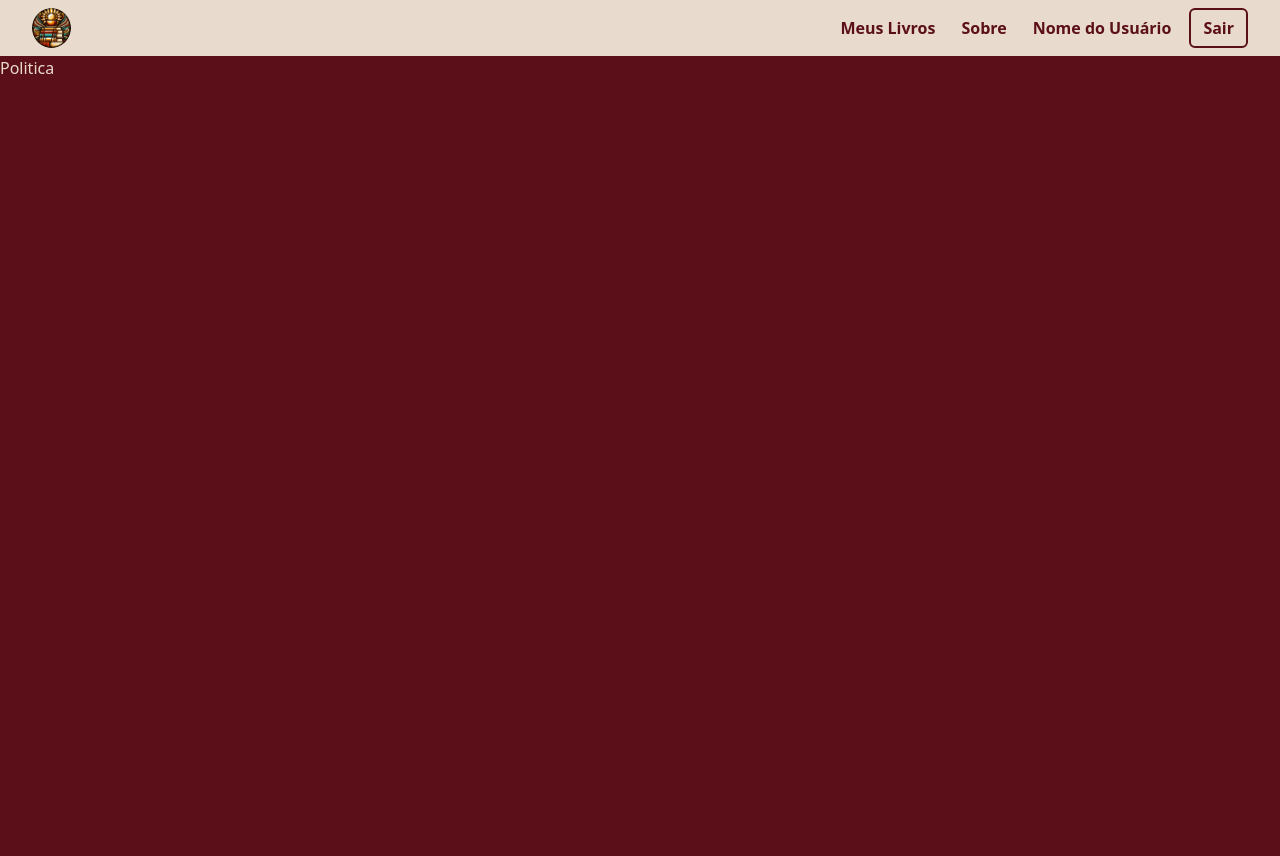
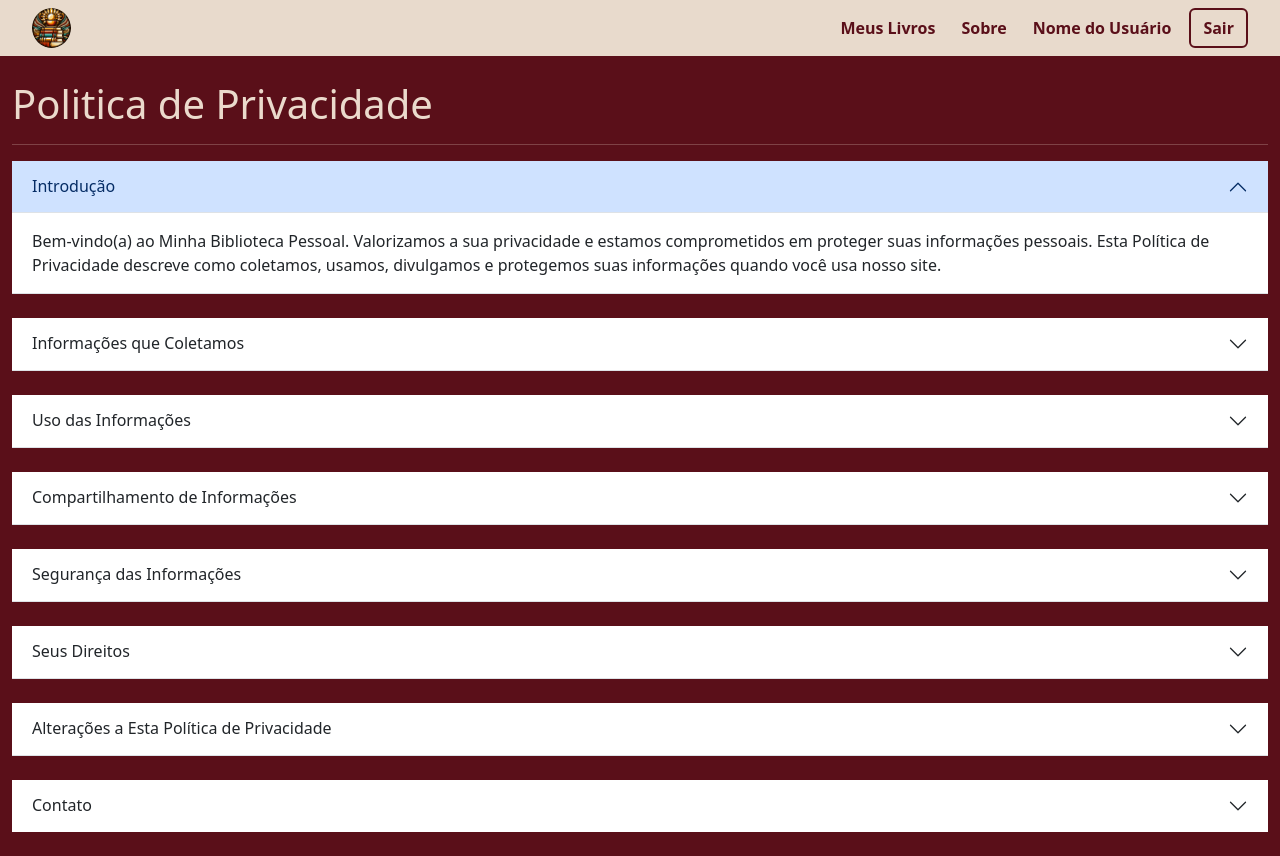
Before and after one commit to flaviare1s/biblioteca-pessoal, a React (Vite) app: page /politica in a window 1280 px wide. Before the commit the page ends 800 px from the top, so only its background shows below. Built offline with nearby package versions, Linux system fonts and the light colour scheme.

Commit message:
pagina de politica de privacidade adicionada

```diff
--- a/src/pages/Politica.jsx
+++ b/src/pages/Politica.jsx
@@ -1,8 +1,93 @@
 import '../styles/Politica.css'
-
+import {
+  Accordion,
+  Container
+} from "react-bootstrap";
 const Politica = () => {
   return (
-    <div>Politica</div>
+    <>
+      <>
+        <main className={"container1"}>
+          <Container fluid>
+            <h1>Politica de Privacidade</h1>
+            <hr />
+            <Accordion defaultActiveKey="0" flush>
+              <Accordion.Item eventKey="0">
+                <Accordion.Header>Introdução</Accordion.Header>
+                <Accordion.Body> Bem-vindo(a) ao Minha Biblioteca Pessoal. Valorizamos a sua privacidade e estamos comprometidos em proteger suas informações pessoais. Esta Política de Privacidade descreve como coletamos, usamos, divulgamos e protegemos suas informações quando você usa nosso site. </Accordion.Body>
+              </Accordion.Item>
+              <br />
+              <Accordion.Item eventKey="1">
+                <Accordion.Header>Informações que Coletamos</Accordion.Header>
+                <Accordion.Body>
+                  <strong> Informações Pessoais:</strong> Podemos coletar informações que identificam você pessoalmente, como nome, endereço de e-mail e outras informações de contato quando você se registra em nossa plataforma.
+                  <br />
+                  <strong> Informações de Uso:</strong> Coletamos informações sobre como você utiliza nosso site, incluindo as páginas que visita, o tempo que passa nelas e outras atividades realizadas.
+                  <br />
+                  <strong>  Informações de Dispositivo:</strong> Coletamos informações sobre o dispositivo que você usa para acessar nosso site, como o modelo do dispositivo, sistema operacional, navegador e endereço IP.
+                </Accordion.Body>
+              </Accordion.Item>
+              <br />
+              <Accordion.Item eventKey='2'>
+                <Accordion.Header>Uso das Informações</Accordion.Header>
+                <Accordion.Body>
+                  Usamos as informações que coletamos para: <br />
+
+                  <strong>Fornecer e Melhorar Nossos Serviços:</strong> Utilizamos suas informações para operar e melhorar a experiência do usuário em nossa plataforma. <br />
+                  <strong>Personalizar a Experiência do Usuário:</strong> Podemos usar suas informações para personalizar o conteúdo e as recomendações de leitura. <br />
+                  <strong>Comunicação:</strong> Enviar notificações importantes, atualizações e promoções, desde que você tenha optado por recebê-las. <br />
+                  <strong>Segurança:</strong> Proteger a segurança de nossos usuários e prevenir fraudes e abusos.
+                </Accordion.Body>
+              </Accordion.Item>
+              <br />
+              <Accordion.Item eventKey='3'>
+                <Accordion.Header>Compartilhamento de Informações</Accordion.Header>
+                <Accordion.Body>
+                  Não compartilhamos suas informações pessoais com terceiros, exceto nas seguintes circunstâncias: <br />
+
+                  <strong>Com o Seu Consentimento:</strong> Podemos compartilhar informações com terceiros se tivermos o seu consentimento para fazê-lo. <br />
+                  <strong>Para Cumprir a Lei:</strong> Podemos divulgar informações se acreditarmos que isso é necessário para cumprir uma obrigação legal ou para proteger nossos direitos, segurança e propriedade.
+
+                </Accordion.Body>
+
+              </Accordion.Item>
+              <br />
+              <Accordion.Item eventKey='4'>
+                <Accordion.Header>Segurança das Informações</Accordion.Header>
+                <Accordion.Body>
+                  Implementamos medidas de segurança adequadas para proteger suas informações contra acesso não autorizado, alteração, divulgação ou destruição. No entanto, nenhum sistema de segurança é infalível, e não podemos garantir a segurança absoluta de suas informações.
+                </Accordion.Body>
+              </Accordion.Item>
+              <br />
+              <Accordion.Item eventKey='5'>
+                <Accordion.Header>Seus Direitos</Accordion.Header>
+                <Accordion.Body>
+                  Você tem o direito de acessar, corrigir, atualizar ou excluir suas informações pessoais. Para exercer esses direitos, entre em contato conosco através do e-mail fornecido em nosso site.
+                </Accordion.Body>
+              </Accordion.Item>
+              <br />
+              <Accordion.Item eventKey='6'>
+                <Accordion.Header>Alterações a Esta Política de Privacidade</Accordion.Header>
+                <Accordion.Body>
+                  Podemos atualizar esta Política de Privacidade periodicamente. Notificaremos você sobre quaisquer mudanças publicando a nova política em nosso site. Recomendamos que você revise esta política regularmente para se manter informado sobre como protegemos suas informações.
+                </Accordion.Body>
+              </Accordion.Item>
+              <br />
+              <Accordion.Item eventKey='7'>
+                <Accordion.Header>Contato</Accordion.Header>
+                <Accordion.Body>
+                  Se você tiver alguma dúvida ou preocupação sobre esta Política de Privacidade, entre em contato conosco através do nosso e-mail de suporte: suporte@minhabibliotecapessoal.com.
+                </Accordion.Body>
+              </Accordion.Item>
+            </Accordion>
+          </Container>
+
+        </main>
+      </>
+
+
+
+    </>
   )
 }
 
```
Also changed, not shown: src/components/Navbar.jsx (added, +12 -0 lines).
